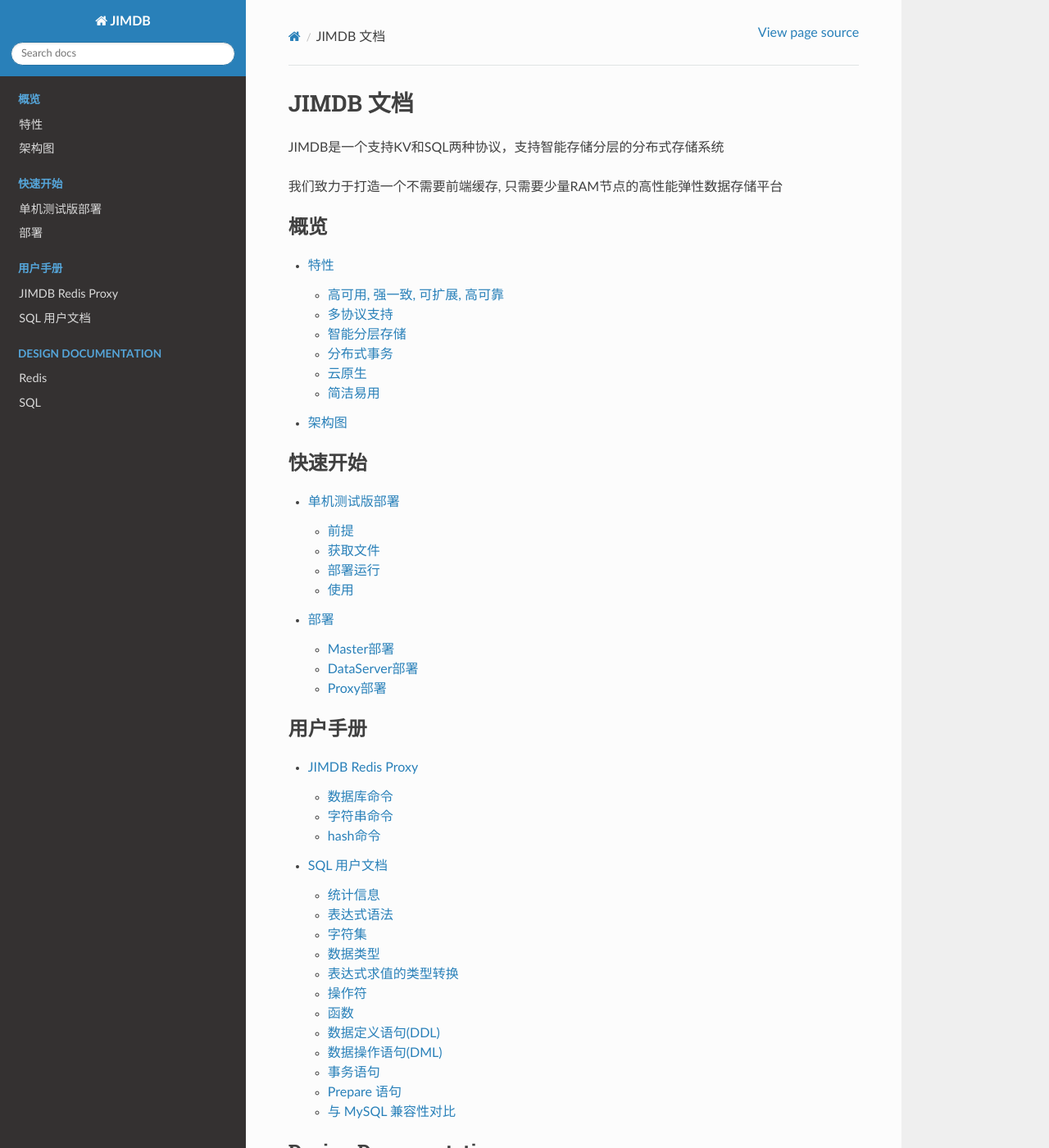
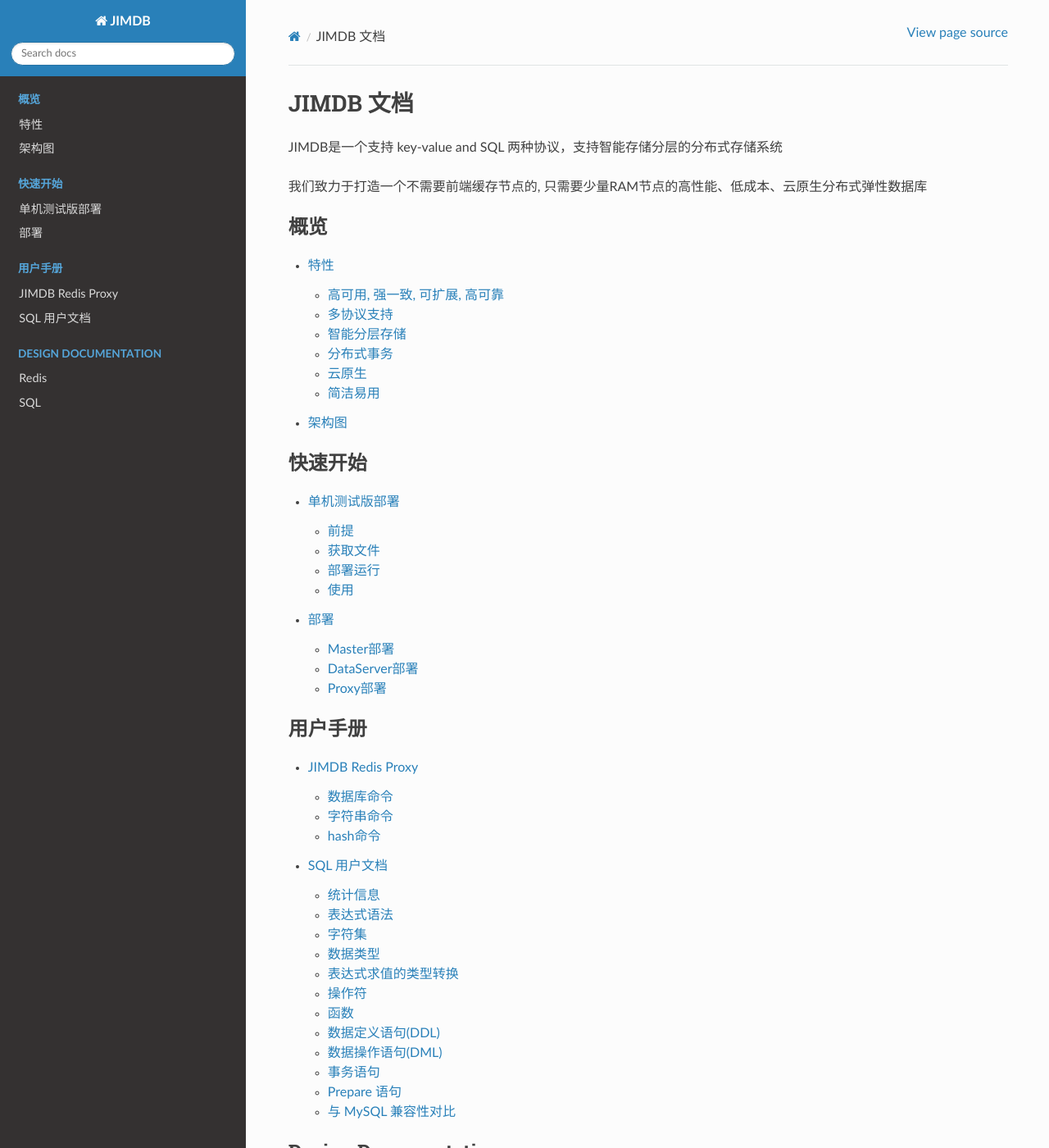
Before and after one commit to jimdb-org/docs-zh, a Sphinx documentation site: the page built from source/index.rst, in a window 1280 px wide and 1400 px high. Shown: the whole window at 82% size. Built offline with Sphinx 7.4.7 and the Read the Docs theme 2.0.0, drawn with Linux system fonts in a browser that asks for light colours.

Commit message:
add custom css for docs-zh, we can design our custom style now

```diff
--- /dev/null
+++ b/source/_static/custom.css
@@ -0,0 +1,4 @@
+.wy-nav-content {
+    max-width: initial;
+    padding-right: 50px;
+}
--- a/source/conf.py
+++ b/source/conf.py
@@ -52,7 +52,8 @@
 # Add any paths that contain custom static files (such as style sheets) here,
 # relative to this directory. They are copied after the builtin static files,
 # so a file named "default.css" will overwrite the builtin "default.css".
-#html_static_path = ['_static']
+html_static_path = ['_static']
+html_css_files = ['custom.css']
 
 import sphinx_rtd_theme
 html_theme = "sphinx_rtd_theme"
--- a/source/index.rst
+++ b/source/index.rst
@@ -6,9 +6,9 @@
 JIMDB 文档
 ===============================================
 
-JIMDB是一个支持KV和SQL两种协议，支持智能存储分层的分布式存储系统
+JIMDB是一个支持 key-value and SQL 两种协议，支持智能存储分层的分布式存储系统
 
-我们致力于打造一个不需要前端缓存, 只需要少量RAM节点的高性能弹性数据存储平台
+我们致力于打造一个不需要前端缓存节点的, 只需要少量RAM节点的高性能、低成本、云原生分布式弹性数据库
 
 .. toctree::
    :maxdepth: 2
--- a/source/overview/overview.rst
+++ b/source/overview/overview.rst
@@ -1,7 +1,7 @@
 特性
 =============
 
-JIMDB是一个支持KV和SQL两种协议，支持智能存储分层的分布式存储系统
+JIMDB是一个支持 key-value and SQL 两种协议，支持智能存储分层的分布式存储系统
 
 
 高可用, 强一致, 可扩展, 高可靠
```
Also changed, not shown: other parts of source/overview/overview.rst (+2 -2 lines).
